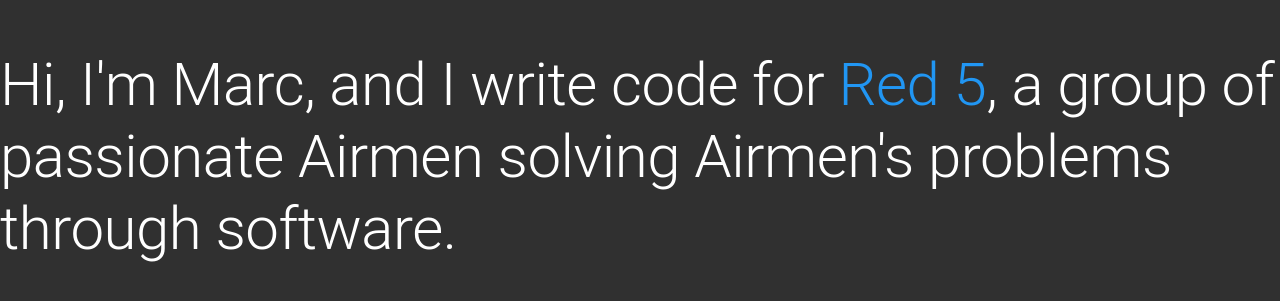
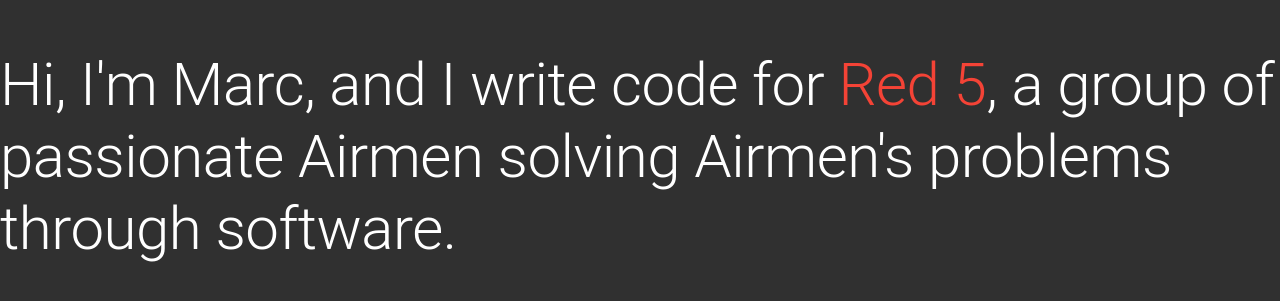
Before and after one commit to marcjmiller/gatsby-react-resume, a Gatsby site: page / in a window 1280 px wide. Shown: the part 243-544 px from the top of the page. Built offline with nearby package versions, Linux system fonts and the light colour scheme; Gatsby itself is replaced by a stand-in of ours.

Commit message:
updated folder structure and changed text color

```diff
--- a/src/pages/index.tsx
+++ b/src/pages/index.tsx
@@ -1,7 +1,7 @@
 import { createMuiTheme, CssBaseline, Link, makeStyles, ThemeProvider, Typography } from '@material-ui/core'
-import { blue } from '@material-ui/core/colors'
+import { red } from '@material-ui/core/colors'
 import React from 'react'
-import Title from './components/title'
+import Title from '../components/title'
 
 const useStyles = makeStyles({
   root: {
@@ -20,7 +20,7 @@
     palette: {
       type: 'dark',
       primary: {
-        main: blue[500],
+        main: red[500],
       },
     },
   })
```
Also changed, not shown: src/components/title.tsx (renamed from src/pages/components/title.tsx).
